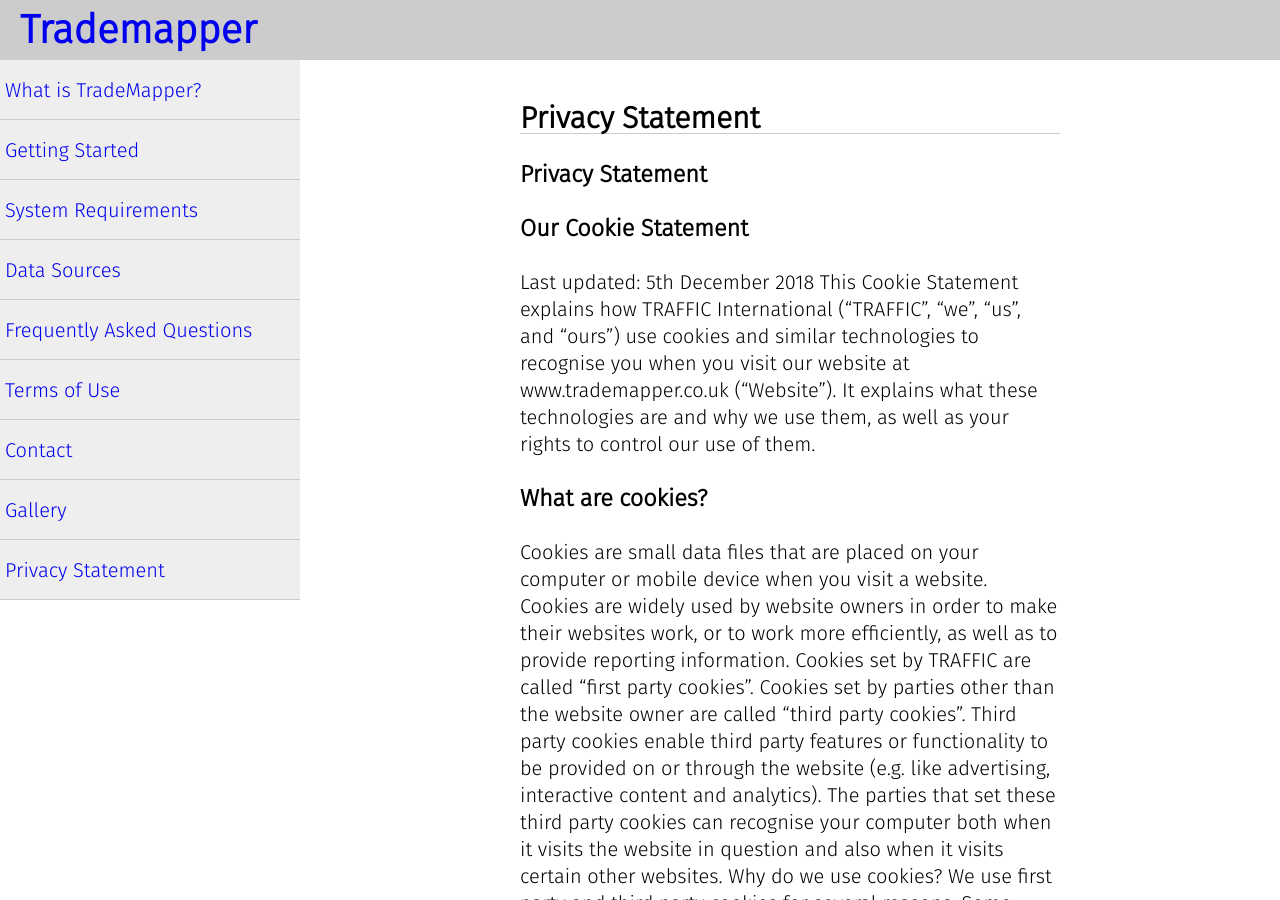
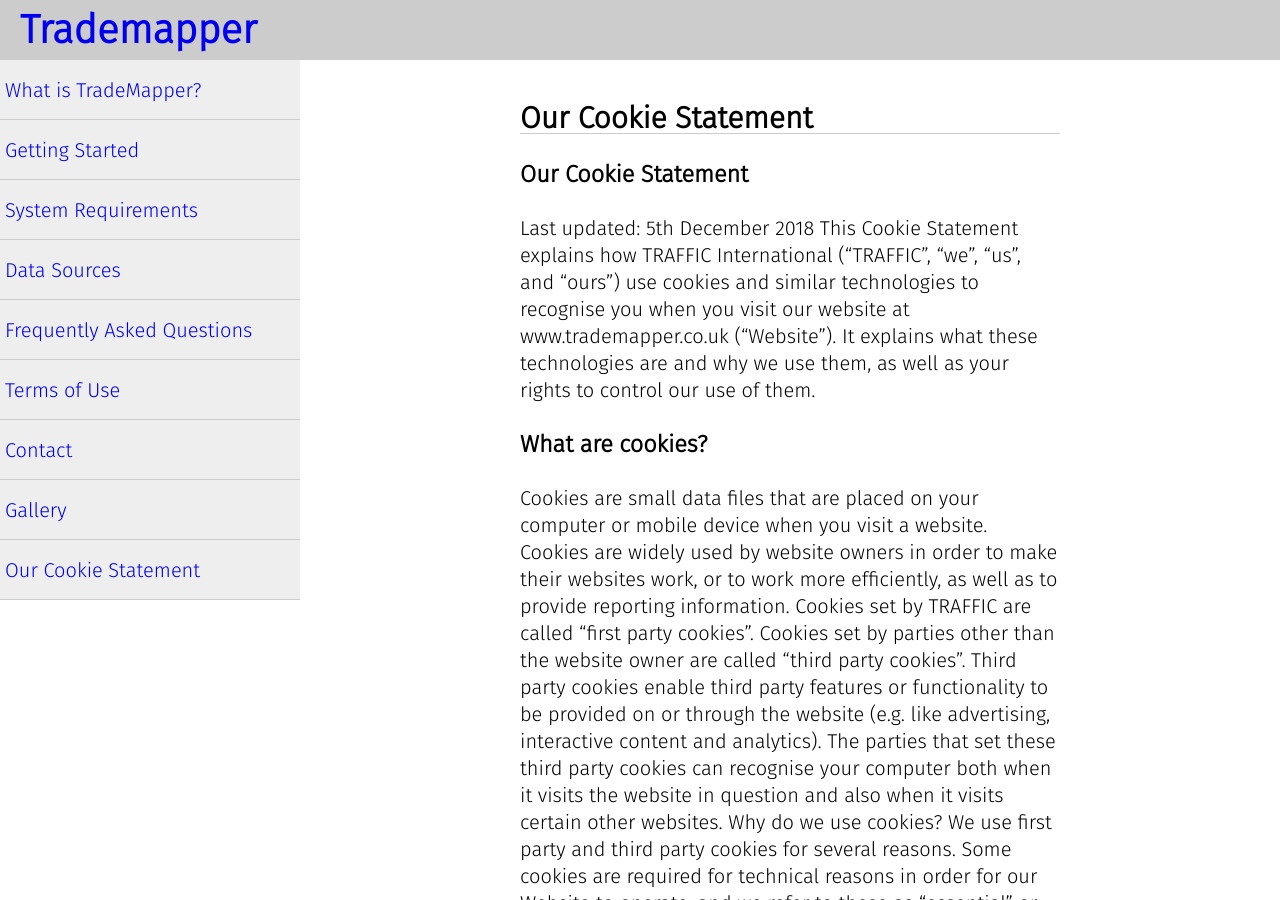
Before and after one commit to trademapper/trademapper-js, a Jekyll site: the page built from _pages/08_Privacy_Policy.md, in a window 1280 px wide and 900 px high. Built offline with Jekyll 4.4.1, drawn with Linux system fonts in a browser that asks for light colours; our own code applies the rules of GitHub Pages for plain Markdown files.

Commit message:
Update 08_Privacy_Policy.md

```diff
--- a/_pages/08_Privacy_Policy.md
+++ b/_pages/08_Privacy_Policy.md
@@ -1,4 +1,4 @@
-### Privacy Statement
+
 
 ### Our Cookie Statement
 Last updated: 5th December 2018
```
